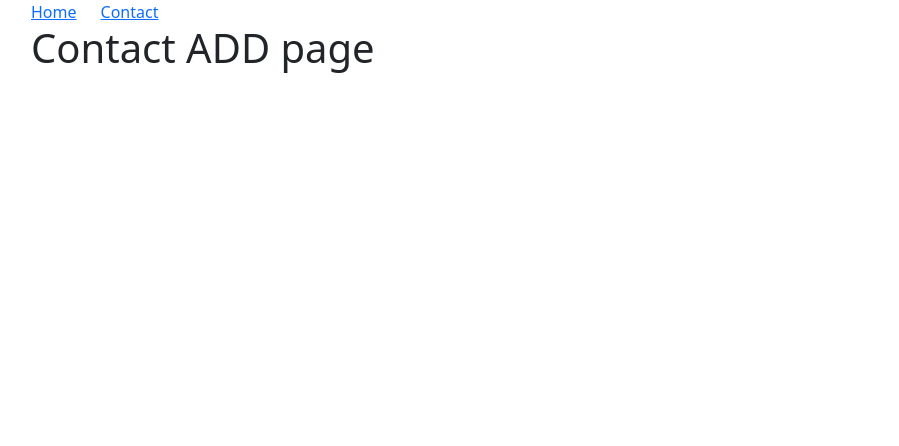
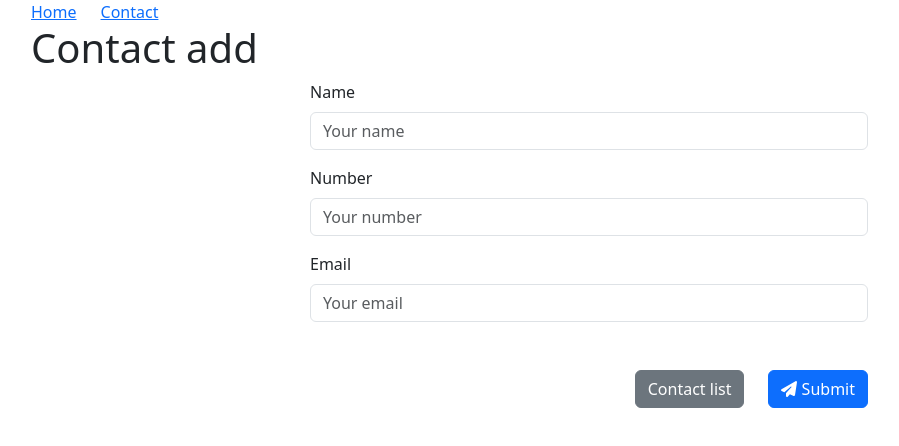
Before and after one commit to shyshasy/live-conding-contact-vuejs, a Vue app: page /contact/new in a window 1280 px wide. Shown: the top 446 px of the page, without its empty margins (51-950 px from the left). Built offline with nearby package versions, Linux system fonts and the light colour scheme.

Commit message:
Update many page

```diff
--- a/src/main.js
+++ b/src/main.js
@@ -7,6 +7,7 @@ import { createApp } from 'vue'
 import { createPinia } from 'pinia'
 import App from './App.vue'
 import CustomButton from '@/components/CustomButton.vue'
+import ContactForm from '@views/contact/components/ContactForm.vue'
 
 const pinia = createPinia()
 const app = createApp(App)
@@ -24,6 +25,8 @@ dom.watch();
 
 app.component("font-awesome-icon", FontAwesomeIcon);
 app.component('CustomBtn', CustomButton);
+app.component("ContactForm", ContactForm);
+
 app.use(pinia)
 app.use(router)
 app.mount('#app')
--- a/src/router/index.js
+++ b/src/router/index.js
@@ -20,7 +20,7 @@ const routes = [
         component: ContactList
     },
     {
-        path: "/contact/:id",
+        path: "/contact/show/:id",
         name: "contact-show",
         component: ContactShow
     },
--- a/src/store/contactStore.js
+++ b/src/store/contactStore.js
@@ -1,4 +1,5 @@
 import { defineStore } from "pinia";
+import { reactive } from "vue";
 
 export const useContactStore = defineStore('contactStore', {
     state: () => (
@@ -30,37 +31,56 @@ export const useContactStore = defineStore('contactStore', {
                 }
             ],
             currentContact: null,
+            contactForm: reactive({
+                name: null,
+                number: null,
+                email: null
+            }),
             id: 0
         }
     ),
     actions: {
-        add(contact){
+        getContactById(id){
+            // const contact =  this.contacts.find(c => c.id == id);
+            // if(contact){
+            //     Object.assign(this.contactForm, contact)
+            // }
+            if(!id) return null;
+            return this.contacts.find(c => c.id == id);
+        },
+        add() {
             this.contacts.push(
                 {
                     id: this.id++,
-                    ...contact
+                    ...this.contactForm
                 }
             )
+
+            Object.assign(this.contactForm, {
+                name: null,
+                number: null,
+                email: null
+            })
         },
-        edit(id, newContact){
+        edit(id, newContact) {
             const contactIndex = this.contacts.findIndex(c => c.id === id);
-            if(contactIndex !== -1){
+            if (contactIndex !== -1) {
                 this.contacts[contactIndex] = {
                     ...id,
                     newContact
                 }
             }
         },
-        show(id){
+        show(id) {
             const contactIndex = this.contacts.findIndex(c => c.id === id);
-            if(contactIndex !== -1){
+            if (contactIndex !== -1) {
                 this.currentContact = this.contacts[contactIndex];
             }
         },
-        remove(id){
+        remove(id) {
             const contactIndex = this.contacts.findIndex(c => c.id === id);
-            if(contactIndex !== -1){
-               this.contacts = this.contacts.filter(c => c.id !== id);
+            if (contactIndex !== -1) {
+                this.contacts = this.contacts.filter(c => c.id !== id);
             }
         }
     },
--- a/src/views/contact/ContactAdd.vue
+++ b/src/views/contact/ContactAdd.vue
@@ -1,8 +1,25 @@
 <script setup>
+import { useContactStore } from "@store/contactStore";
+const store = useContactStore();
+
+const form = store.contactForm;
+
+const addContact = () => {
+  if (form.name && form.number && form.email) {
+    store.add();
+  } else {
+    console.log("Please fill all fields in form");
+  }
+};
 </script>
 
 <template>
-  <h1>Contact ADD page</h1>
+  <div>
+    <h1>Contact add</h1>
+    <div class="contact-add w-50 m-auto">
+      <ContactForm @on-submit-form="addContact" />
+    </div>
+  </div>
 </template>
 
 <style scoped>
--- a/src/views/contact/ContactEdit.vue
+++ b/src/views/contact/ContactEdit.vue
@@ -1,8 +1,20 @@
 <script setup>
+import { useRoute } from 'vue-router';
+import { useContactStore } from '@store/contactStore';
+const store = useContactStore();
+
+const route = useRoute();
+const contact = store.getContactById(route.params.id);
+
 </script>
 
 <template>
-  <h1>Contact Edit page</h1>
+  <div>
+    <h1>Contact edit</h1>
+    <div class="contact-add w-50 m-auto">
+      <ContactForm edit :contact="contact" />
+    </div>
+  </div>
 </template>
 
 <style scoped>
--- a/src/views/contact/ContactList.vue
+++ b/src/views/contact/ContactList.vue
@@ -38,9 +38,9 @@ const store = useContactStore();
                 <i class="fas fa-eye"></i>
               </button>
 
-              <button class="btn btn-sm btn-secondary me-2">
+              <router-link :to="{name: 'contact-edit', params: {id: item.id}}" class="btn btn-sm btn-secondary me-2">
                 <i class="fas fa-edit"></i>
-              </button>
+              </router-link>
 
               <button class="btn btn-sm btn-outline-danger">
                 <i class="fas fa-trash"></i>
--- a/src/views/contact/components/ContactForm.vue
+++ b/src/views/contact/components/ContactForm.vue
@@ -1,8 +1,89 @@
 <script setup>
+import { useContactStore } from "@store/contactStore";
+import { watch } from "vue";
+const store = useContactStore();
+
+const emit = defineEmits(["onSubmitForm"]);
+
+const props = defineProps({
+  contact: {
+    require: false,
+    default: null,
+    type: Object,
+  },
+  edit: {
+    require: false,
+    default: false,
+    type: Boolean,
+  },
+});
+
+if (props.edit && props.contact) {
+  store.contactForm = props.contact;
+}
+
+const form = store.contactForm;
+
+const onSubmit = () => {
+  emit("onSubmitForm");
+};
+
+watch(
+  () => store.contactForm.name,
+   (currentValue, oldValue) => {
+    console.log("Current name length is " + currentValue.length);
+  }
+);
 </script>
 
 <template>
-  <h1>Contact Form Component</h1>
+  <form @submit.prevent="onSubmit">
+    <div class="mb-3">
+      <label for="name" class="form-label">Name</label>
+      <input
+        type="text"
+        class="form-control"
+        id="name"
+        placeholder="Your name"
+        v-model="form.name"
+      />
+    </div>
+    <div class="mb-3">
+      <label for="number" class="form-label">Number</label>
+      <input
+        type="text"
+        class="form-control"
+        id="number"
+        placeholder="Your number"
+        v-model="form.number"
+      />
+    </div>
+    <div class="mb-3">
+      <label for="email" class="form-label">Email</label>
+      <input
+        type="email"
+        class="form-control"
+        id="email"
+        placeholder="Your email"
+        v-model="form.email"
+      />
+    </div>
+
+    <div class="mt-5 d-flex justify-content-end">
+      <CustomBtn
+        custom-class="btn btn-secondary"
+        class="me-4"
+        title="Contact list"
+        isLink
+        route="/contact"
+      />
+      <CustomBtn
+        custom-class="btn btn-primary"
+        :title="edit ? 'Save' : 'Submit'"
+        icon="fas fa-paper-plane"
+      />
+    </div>
+  </form>
 </template>
 
 <style scoped>
```
